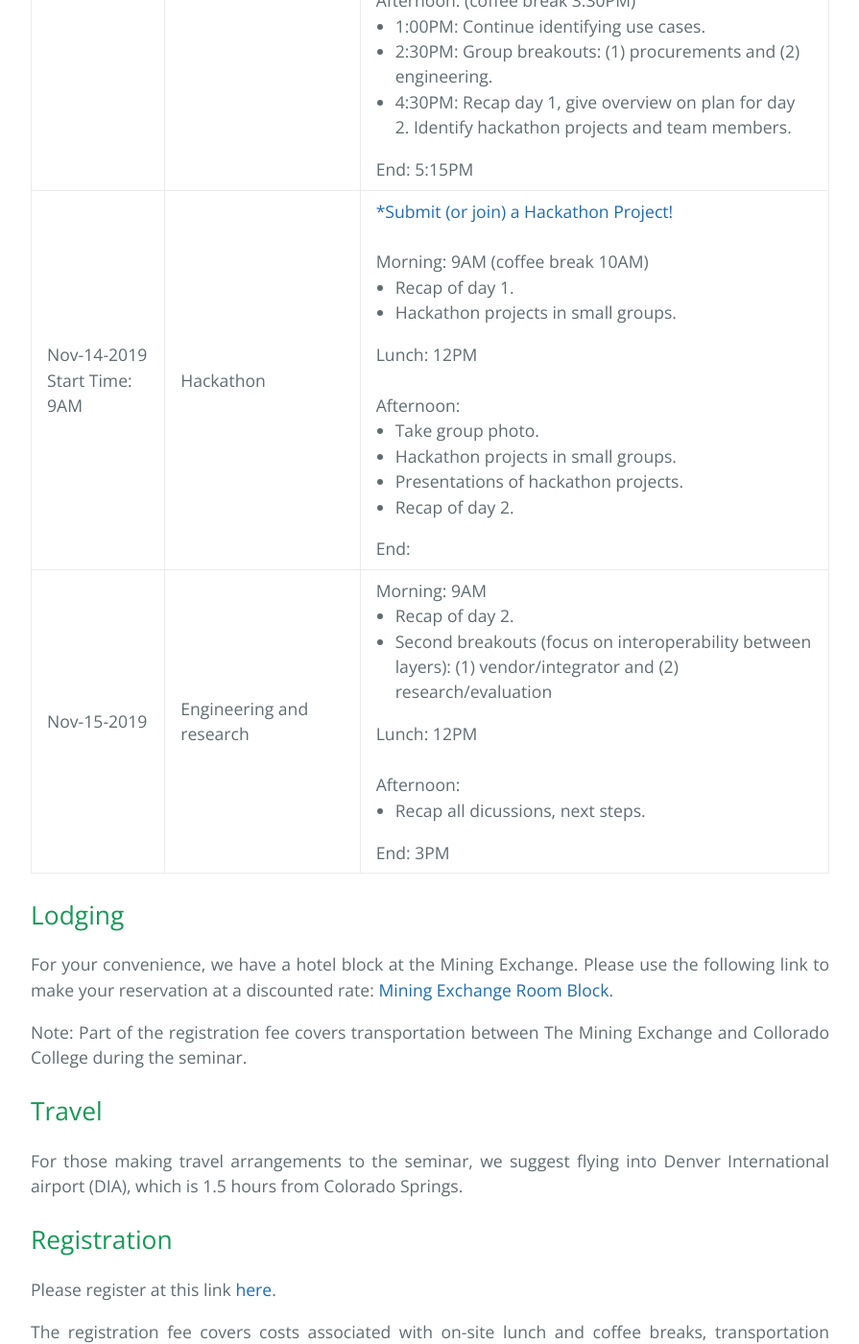
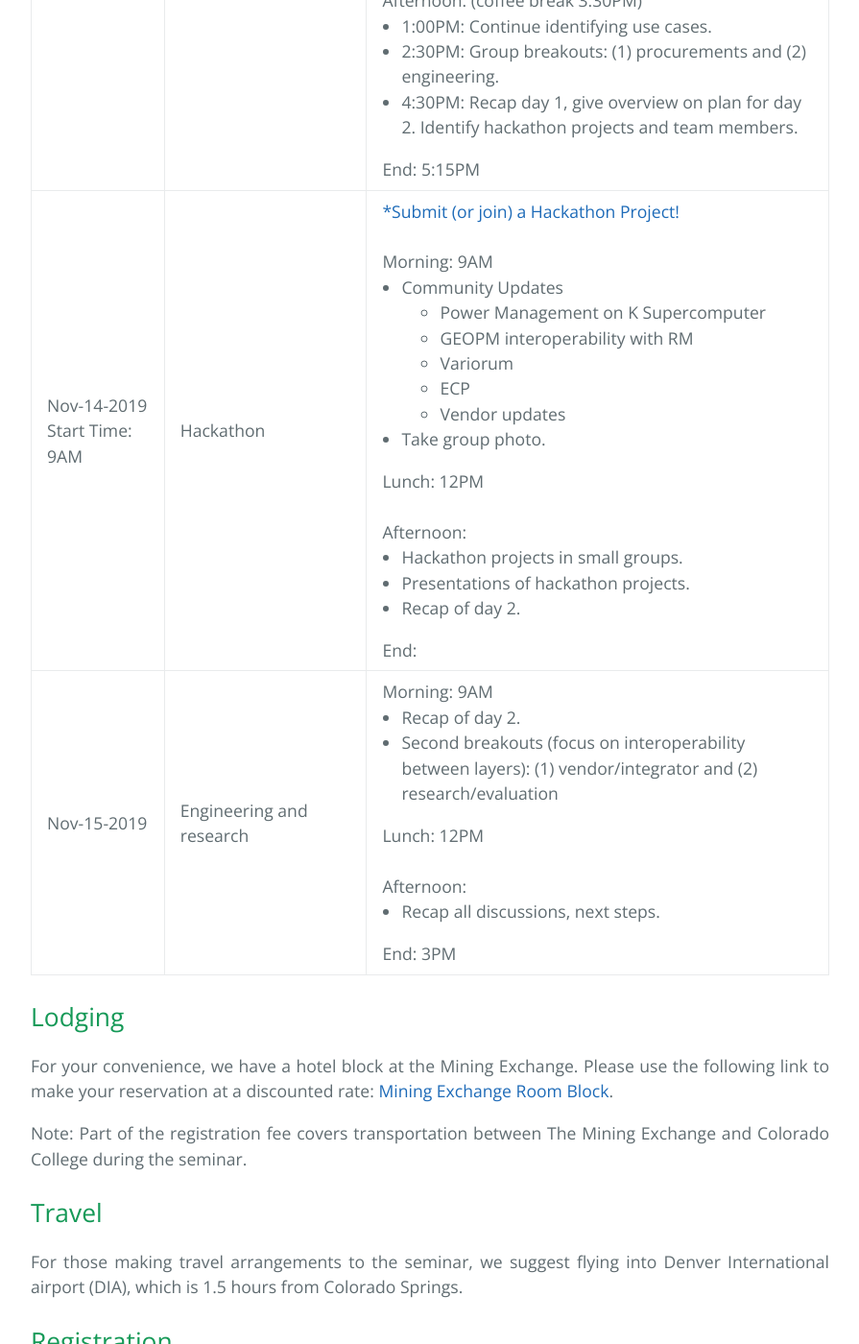
Before and after one commit to HPCPowerStack/hpcpowerstack.github.io, a Jekyll site: the page built from powerstack-nov19.md, in a window 1280 px wide and 1400 px high, scrolled down 1844 px. Shown: the whole window at 96% size, without its empty margins (192-1087 px from the left). Built offline with Jekyll 4.4.1, drawn with Linux system fonts in a browser that asks for light colours; the repository's description, which GitHub fills in, is left out; some of the changed text lies outside the part shown.

Commit message:
Update day 2 morning agenda, spellcheck.

```diff
--- a/powerstack-nov19.md
+++ b/powerstack-nov19.md
@@ -39,7 +39,7 @@ There will be coffee breaks and on-site lunch provided each day.
     </tr>
     <tr>
       <td align="left">Nov-13-2019<br>Start Time: 9AM</td>
-      <td align="left">Procurment and vendor discussions</td>
+      <td align="left">Procurement and vendor discussions</td>
       <td align="left">
         <a href="https://docs.google.com/spreadsheets/d/1WGK1nAUDhYHLszKJnJPB9pi3MhvcNoBKsjx9I51RYAI/edit#gid=0">*Submit (or join) a Hackathon Project!</a><br/><br/>
 
@@ -67,17 +67,23 @@ There will be coffee breaks and on-site lunch provided each day.
       <td align="left">
         <a href="https://docs.google.com/spreadsheets/d/1WGK1nAUDhYHLszKJnJPB9pi3MhvcNoBKsjx9I51RYAI/edit#gid=0">*Submit (or join) a Hackathon Project!</a><br/><br/>
 
-        Morning: 9AM (coffee break 10AM)
+        Morning: 9AM
         <ul style="padding-left:20px">
-          <li>Recap of day 1.</li>
-          <li>Hackathon projects in small groups.</li>
+          <li>Community Updates</li>
+            <ul>
+              <li>Power Management on K Supercomputer</li>
+              <li>GEOPM interoperability with RM</li>
+              <li>Variorum</li>
+              <li>ECP</li>
+              <li>Vendor updates</li>
+            </ul>
+          <li>Take group photo.</li>
         </ul>
 
         Lunch: 12PM<br/><br/>
 
         Afternoon:
         <ul style="padding-left:20px">
-          <li>Take group photo.</li>
           <li>Hackathon projects in small groups.</li>
           <li>Presentations of hackathon projects.</li>
           <li>Recap of day 2.</li>
@@ -97,7 +103,7 @@ There will be coffee breaks and on-site lunch provided each day.
         Lunch: 12PM<br/><br/>
         Afternoon:
         <ul style="padding-left:20px">
-          <li>Recap all dicussions, next steps.</li>
+          <li>Recap all discussions, next steps.</li>
         </ul>
         End: 3PM
       </td>
@@ -108,7 +114,7 @@ There will be coffee breaks and on-site lunch provided each day.
 ## Lodging
 For your convenience, we have a hotel block at the Mining Exchange. Please use the following link to make your reservation at a discounted rate: <a href="https://www.wyndhamhotels.com/wyndham-grand/colorado-springs-colorado/the-mining-exchange-a-wyndham-grand-hotel/rooms-rates?brand_id=GR&checkInDate=11/12/2019&checkOutDate=11/15/2019&useWRPoints=false&children=0&groupCode=11136796CO&adults=1&rooms=1&radius=25&latitude=38.8338816&longitude=-104.8213634&sessionId=1568128670">Mining Exchange Room Block</a>.
 
-Note: Part of the registration fee covers transportation between The Mining Exchange and Collorado College during the seminar.
+Note: Part of the registration fee covers transportation between The Mining Exchange and Colorado College during the seminar.
 
 ## Travel
 For those making travel arrangements to the seminar, we suggest flying into Denver International airport (DIA), which is 1.5 hours from Colorado Springs.
```
